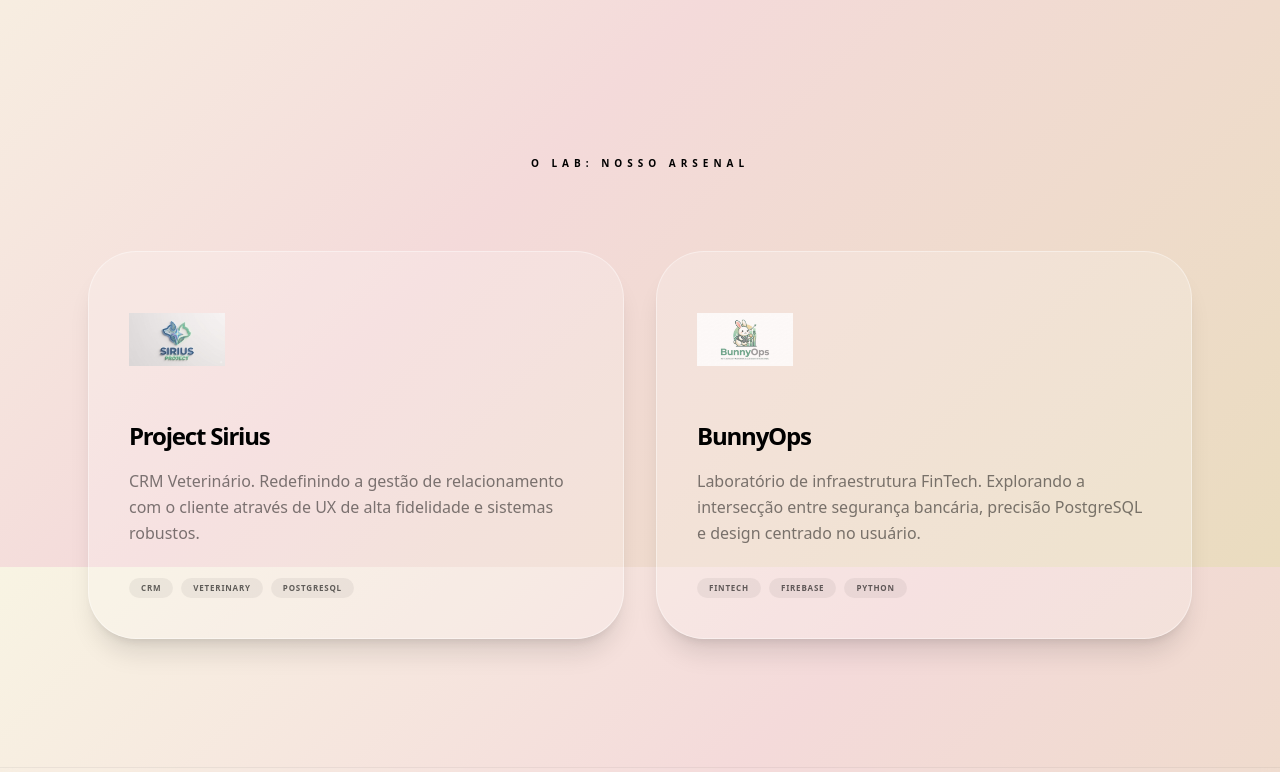
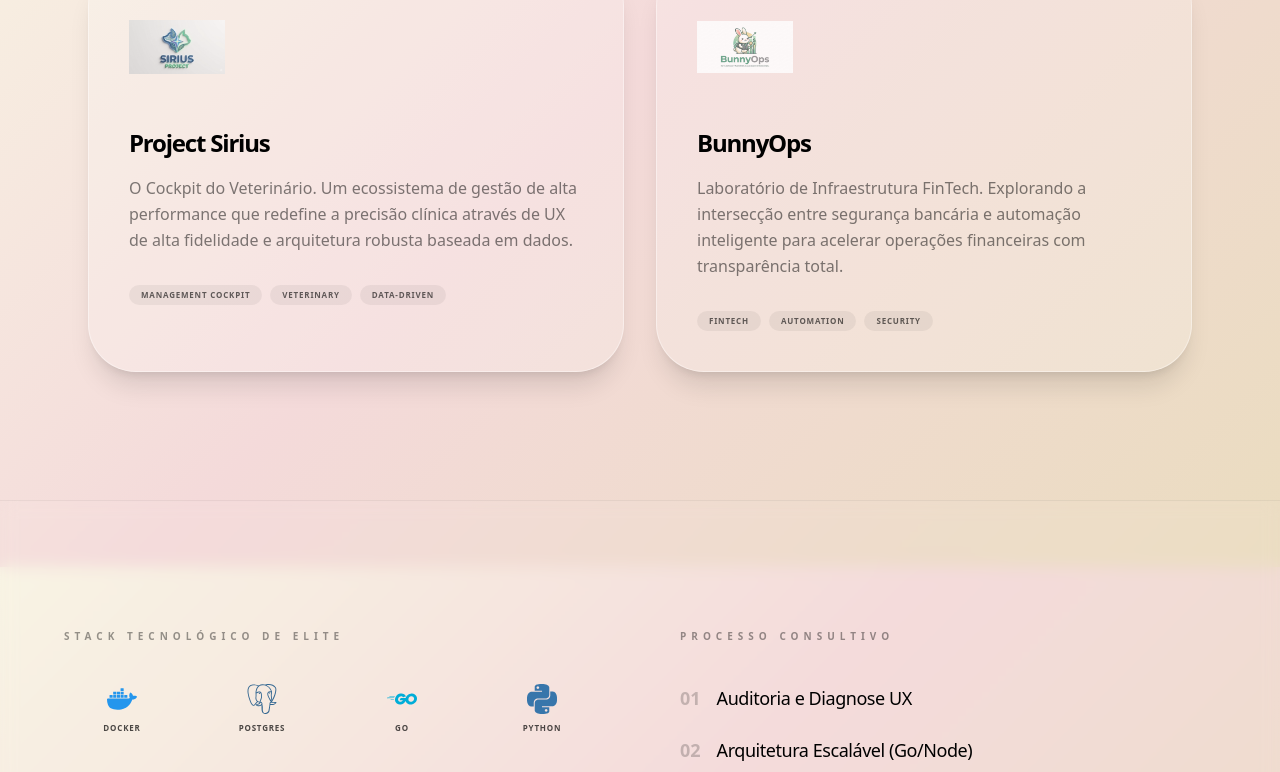
Before and after one commit to BabiiyR/rezzen, a Next.js app: page / in a window 1280 px wide. Shown: the part 1833-2605 px from the top of the page. Built offline with nearby package versions, Linux system fonts and the light colour scheme.

Commit message:
docs: update manifest and branding elements

```diff
--- a/src/app/page.tsx
+++ b/src/app/page.tsx
@@ -41,12 +41,12 @@ const languages = {
     hero: { prefix: "Delicate", arch: "Architecture.", eng: "Intense Engineering." },
     manifesto: {
       title: "The Engineering Manifesto",
-      text: "Graduate in Computer Engineering from UNIVESP, I architect ecosystems where Intense Engineering meets Delicate Architecture. From Go backends to Dockerized infrastructures, every line is designed for high-end performance and elite impact."
+      text: "At Rezzen, engineering is a competitive advantage. We architect ecosystems where performance, aesthetics, and scalability coexist without compromise. From Go backends to Dockerized infrastructures, every layer is designed for high-end impact. We don't build common software; we build systems that sustain companies that cannot fail."
     },
     arsenal: {
       title: "The Lab: Our Arsenal",
-      sirius: "CRM Veterinary Medicine. Redefining Customer Relationship Management through high-fidelity UX and robust systems.",
-      bunny: "FinTech infrastructure lab. Exploring the intersection of banking security, PostgreSQL precision, and elite user-centric design."
+      sirius: "The Veterinarian's Cockpit. A high-performance management ecosystem redefining clinical precision through high-fidelity UX and robust data-driven architecture.",
+      bunny: "FinTech Infrastructure Lab. Exploring the intersection of banking security and smart automation to accelerate financial operations with absolute transparency."
     },
     tech: "Elite Tech Stack",
     process: {
@@ -61,12 +61,12 @@ const languages = {
     hero: { prefix: "Arquitetura", arch: "Delicada.", eng: "Engenharia Intensa." },
     manifesto: {
       title: "Manifesto de Engenharia",
-      text: "Na Rezzen, engenharia não é commodity. É vantagem competitiva. Criamos ecossistemas onde performance, estética e escalabilidade coexistem sem concessões. De backends em Go a infraestruturas containerizadas, cada camada é projetada com rigor técnico e intenção estratégica. Não tomamos decisões para agradar tendências - tomamos decisões para sustentar crescimento real. Cada sistema que construímos nasce com objetivo claro: operar sob pressão, escalar sem fricção e envelhecer sem se tornar dívida. Não estamos aqui para entregar software comum. Estamos aqui para construir sistemas que sustentam empresas que não podem falhar."
+      text: "Na Rezzen, engenharia não é commodity. É vantagem competitiva. Criamos ecossistemas onde performance, estética e escalabilidade coexistem sem concessões. De backends em Go a infraestruturas containerizadas, cada camada é projetada com rigor técnico e intenção estratégica. Cada sistema que construímos nasce com um objetivo claro: operar sob pressão, escalar sem fricção e sustentar empresas que não podem falhar."
     },
     arsenal: {
       title: "O Lab: Nosso Arsenal",
-      sirius: "CRM Veterinário. Redefinindo a gestão de relacionamento com o cliente através de UX de alta fidelidade e sistemas robustos.",
-      bunny: "Laboratório de infraestrutura FinTech. Explorando a intersecção entre segurança bancária, precisão PostgreSQL e design centrado no usuário."
+      sirius: "O Cockpit do Veterinário. Um ecossistema de gestão de alta performance que redefine a precisão clínica através de UX de alta fidelidade e arquitetura robusta baseada em dados.",
+      bunny: "Laboratório de Infraestrutura FinTech. Explorando a intersecção entre segurança bancária e automação inteligente para acelerar operações financeiras com transparência total."
     },
     tech: "Stack Tecnológico de Elite",
     process: {
@@ -83,7 +83,6 @@ export default function Home() {
   const [lang, setLang] = useState('pt');
   const c = languages[lang as keyof typeof languages];
 
-  // Mapeamento explícito da Stack de Elite
   const eliteStack = [
     { icon: SiDocker, name: "DOCKER", color: "text-[#2496ED]" },
     { icon: SiPostgresql, name: "POSTGRES", color: "text-[#336791]" },
@@ -182,9 +181,9 @@ export default function Home() {
               <h3 className="text-2xl font-bold mb-4 tracking-tighter">Project Sirius</h3>
               <p className="text-black/50 font-light leading-relaxed mb-8">{c.arsenal.sirius}</p>
               <div className="flex gap-2 flex-wrap text-black/60">
-                 <span className="px-3 py-1 bg-black/5 rounded-full text-[8px] font-bold uppercase tracking-widest">CRM</span>
+                 <span className="px-3 py-1 bg-black/5 rounded-full text-[8px] font-bold uppercase tracking-widest">Management Cockpit</span>
                  <span className="px-3 py-1 bg-black/5 rounded-full text-[8px] font-bold uppercase tracking-widest">Veterinary</span>
-                 <span className="px-3 py-1 bg-black/5 rounded-full text-[8px] font-bold uppercase tracking-widest">PostgreSQL</span>
+                 <span className="px-3 py-1 bg-black/5 rounded-full text-[8px] font-bold uppercase tracking-widest">Data-Driven</span>
               </div>
             </div>
           </motion.div>
@@ -202,8 +201,8 @@ export default function Home() {
               <p className="text-black/50 font-light leading-relaxed mb-8">{c.arsenal.bunny}</p>
               <div className="flex gap-2 flex-wrap text-black/60">
                  <span className="px-3 py-1 bg-black/5 rounded-full text-[8px] font-bold uppercase tracking-widest">FinTech</span>
-                 <span className="px-3 py-1 bg-black/5 rounded-full text-[8px] font-bold uppercase tracking-widest">Firebase</span>
-                 <span className="px-3 py-1 bg-black/5 rounded-full text-[8px] font-bold uppercase tracking-widest">Python</span>
+                 <span className="px-3 py-1 bg-black/5 rounded-full text-[8px] font-bold uppercase tracking-widest">Automation</span>
+                 <span className="px-3 py-1 bg-black/5 rounded-full text-[8px] font-bold uppercase tracking-widest">Security</span>
               </div>
             </div>
           </motion.div>
```
